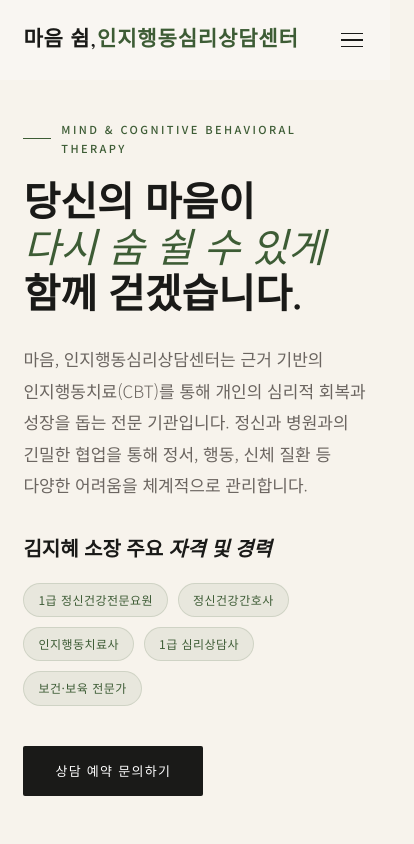
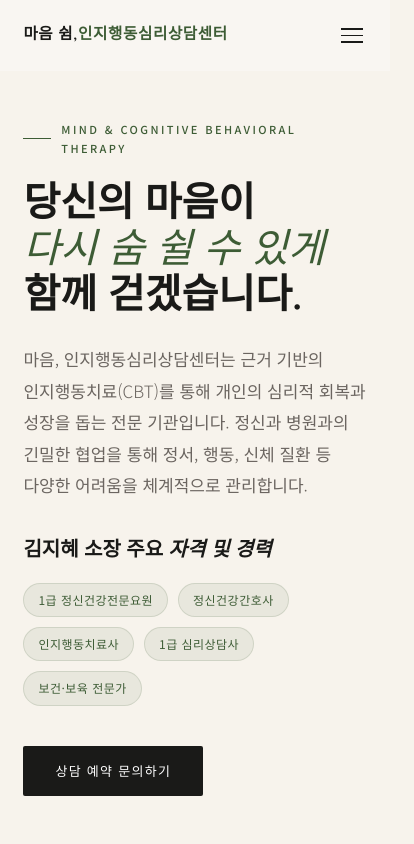
Before and after one commit to HansungJang/web-dev-project-1-one-page-version-, a website: page index.html in a window 390 px wide. Shown: the top 844 px of the page, 414 px wide, since content can reach past the window. Drawn offline with nearby package versions, Linux system fonts and the light colour scheme; no server answers.

Commit message:
fix - 모바일ver 반응형 비율 조정

```diff
--- a/index.html
+++ b/index.html
@@ -118,11 +118,14 @@ nav.stuck {
 
 .nav-brand {
   font-family: var(--f-display);
-  font-size: 21px;
+  font-size: clamp(13px, 4vw, 21px);
   font-weight: 700;
   letter-spacing: 0.04em;
   color: var(--c-ink);
   flex-shrink: 0;
+  overflow: hidden;
+  text-overflow: ellipsis;
+  white-space: nowrap
 }
 .nav-brand span { color: var(--c-sage); }
 
@@ -183,7 +186,7 @@ transition: transform 0.3s ease, opacity 0.3s ease;
   .burger { display: flex; }
    .burger.active {
     position: fixed;
-    right: 6vw;
+    right: max(6vw, 16px);
     top: 22px;
   }
 
@@ -265,6 +268,12 @@ transition: transform 0.3s ease, opacity 0.3s ease;
 ══════════════════════════════════════════ */
 #fees { padding: 130px 0; background: var(--c-cream); }
 .info-grid { display: grid; grid-template-columns: 1fr 1fr; gap: 72px; }
+@media (max-width: 760px) {
+  .info-grid {
+    grid-template-columns: 1fr;
+    gap: 40px;
+  }
+}
 .ops-list { list-style: none; display: flex; flex-direction: column; gap: 24px; }
 .ops-item { display: flex; gap: 16px; align-items: flex-start; }
 .ops-ico { width: 42px; height: 42px; border-radius: 50%; background: var(--c-sage-xs); display: flex; align-items: center; justify-content: center; color: var(--c-sage); font-size: 20px; flex-shrink: 0; }
--- a/style.css
+++ b/style.css
@@ -109,8 +109,14 @@ nav.stuck {
 
 .nav-brand {
   font-family: var(--f-display);
-  font-size: 21px; font-weight: 700;
-  letter-spacing: 0.04em; color: var(--c-ink); flex-shrink: 0;
+  font-size: clamp(13px, 4vw, 21px);
+  font-weight: 700;
+  letter-spacing: 0.04em;
+  color: var(--c-ink);
+  flex-shrink: 0;
+  overflow: hidden;
+  text-overflow: ellipsis;
+  white-space: nowrap
 }
 .nav-brand span { color: var(--c-sage); }
 
@@ -152,7 +158,7 @@ nav.stuck {
 @media (max-width: 760px) {
   .burger { display: flex; }
   .nav-list {
-    position: fixed; top: 0; right: -100%; width: 270px; height: 100vh;
+    position: fixed; top: 0; right: -100%; width: min(270px, 80vw); height: 100vh;
     background: var(--c-ivory); flex-direction: column; justify-content: center;
     gap: 28px; padding: 48px 36px;
     box-shadow: -6px 0 28px rgba(0,0,0,0.08);
```
